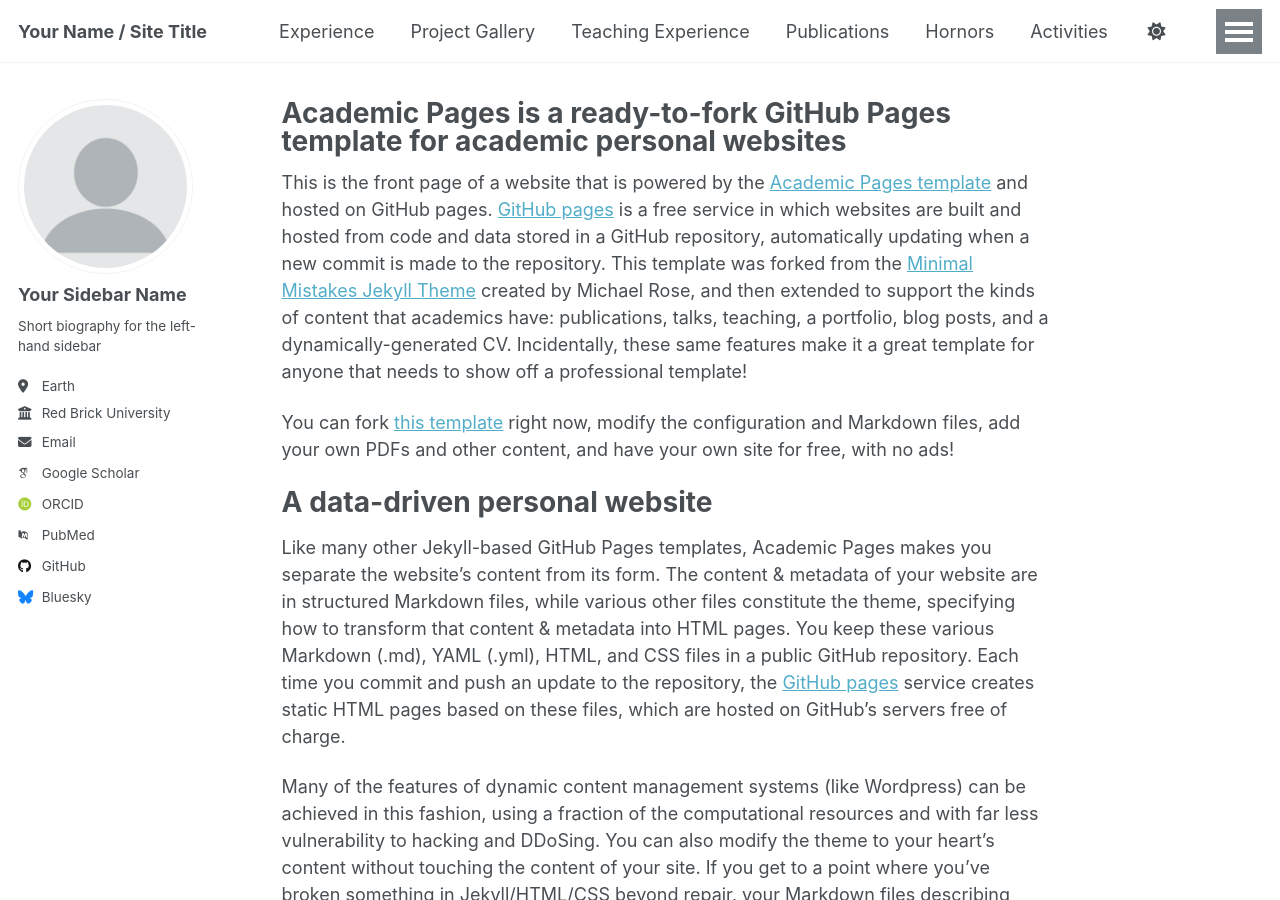
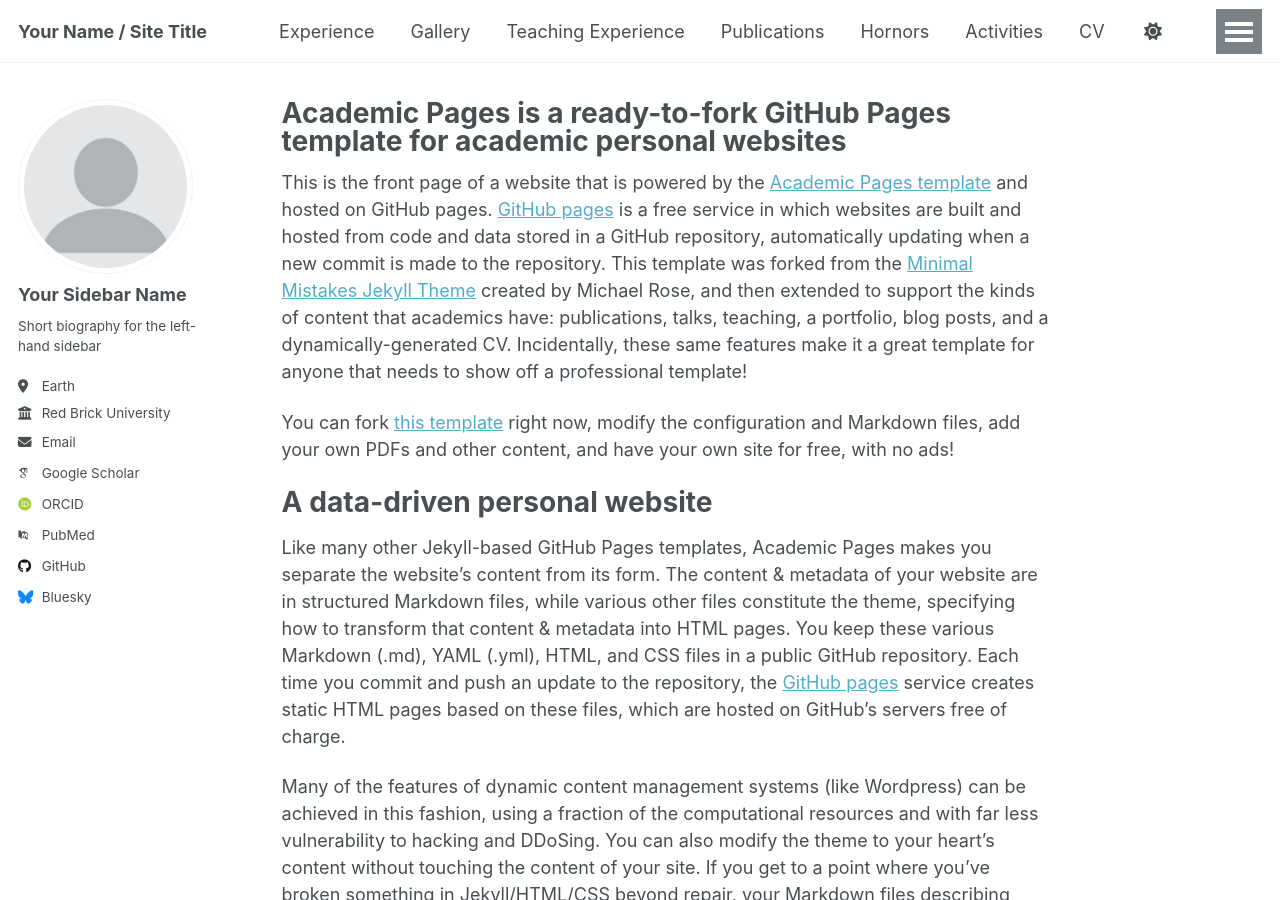
Before and after one commit to lichenyu-EE/Power, a Jekyll site: the page built from _pages/about.md, in a window 1280 px wide and 900 px high. Built offline with Jekyll 4.4.1, drawn with Linux system fonts in a browser that asks for light colours; some web fonts are replaced; a script that is not in the unit is left out.

Commit message:
Update navigation.yml

```diff
--- a/_data/navigation.yml
+++ b/_data/navigation.yml
@@ -11,7 +11,7 @@ main:
   - title: "Experience"
     url: /experience/
 
-  - title: "Project Gallery"
+  - title: "Gallery"
     url: /project/
 
   - title: "Teaching Experience"
```
